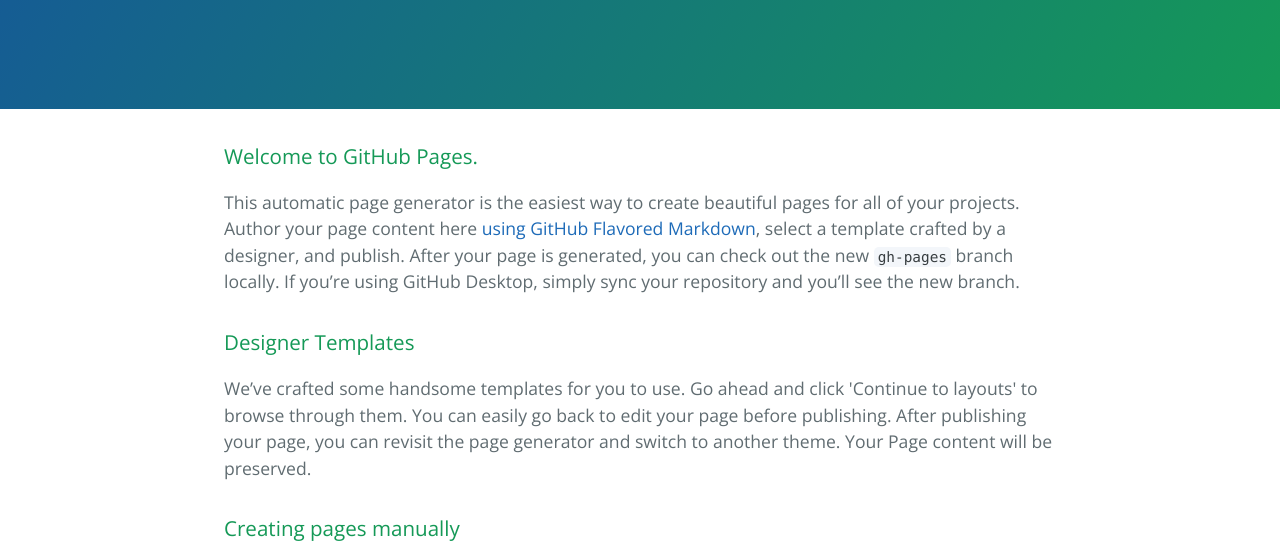
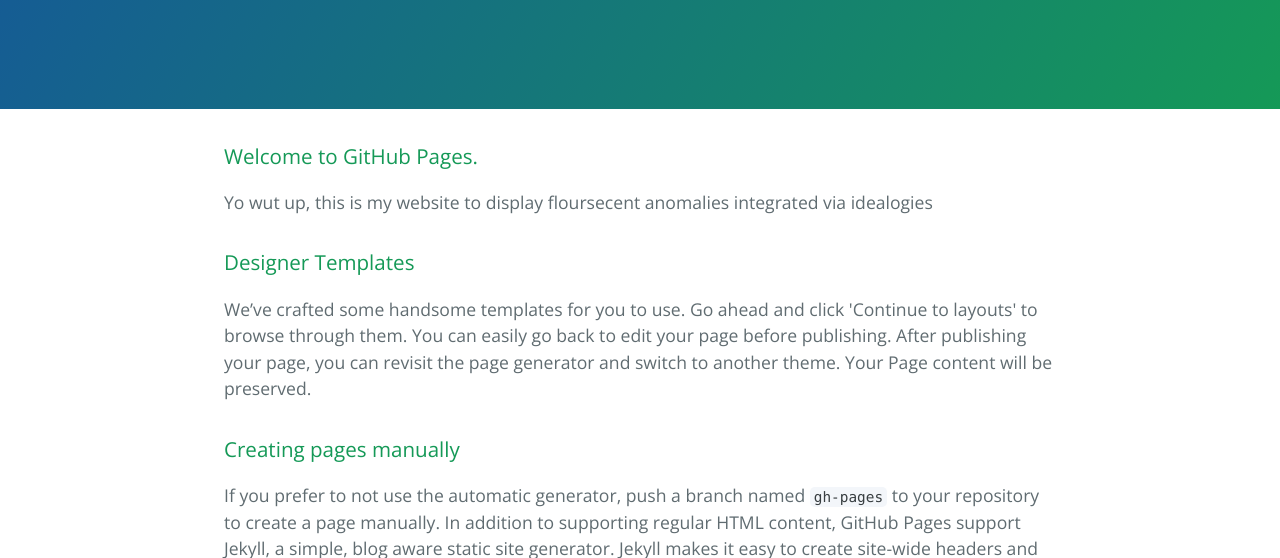
Before and after one commit to sdeavin1/sdeavin1.github.io, a plain HTML site: page index.html in a window 1280 px wide. Shown: the part 208-766 px from the top of the page. Drawn offline with nearby package versions, Linux system fonts and the light colour scheme.

Commit message:
Update index.html

```diff
--- a/index.html
+++ b/index.html
@@ -19,7 +19,7 @@
       <h3>
 <a id="welcome-to-github-pages" class="anchor" href="#welcome-to-github-pages" aria-hidden="true"><span aria-hidden="true" class="octicon octicon-link"></span></a>Welcome to GitHub Pages.</h3>
 
-<p>This automatic page generator is the easiest way to create beautiful pages for all of your projects. Author your page content here <a href="https://guides.github.com/features/mastering-markdown/">using GitHub Flavored Markdown</a>, select a template crafted by a designer, and publish. After your page is generated, you can check out the new <code>gh-pages</code> branch locally. If you’re using GitHub Desktop, simply sync your repository and you’ll see the new branch.</p>
+<p>Yo wut up, this is my website to display floursecent anomalies integrated via idealogies</p>
 
 <h3>
 <a id="designer-templates" class="anchor" href="#designer-templates" aria-hidden="true"><span aria-hidden="true" class="octicon octicon-link"></span></a>Designer Templates</h3>
```
